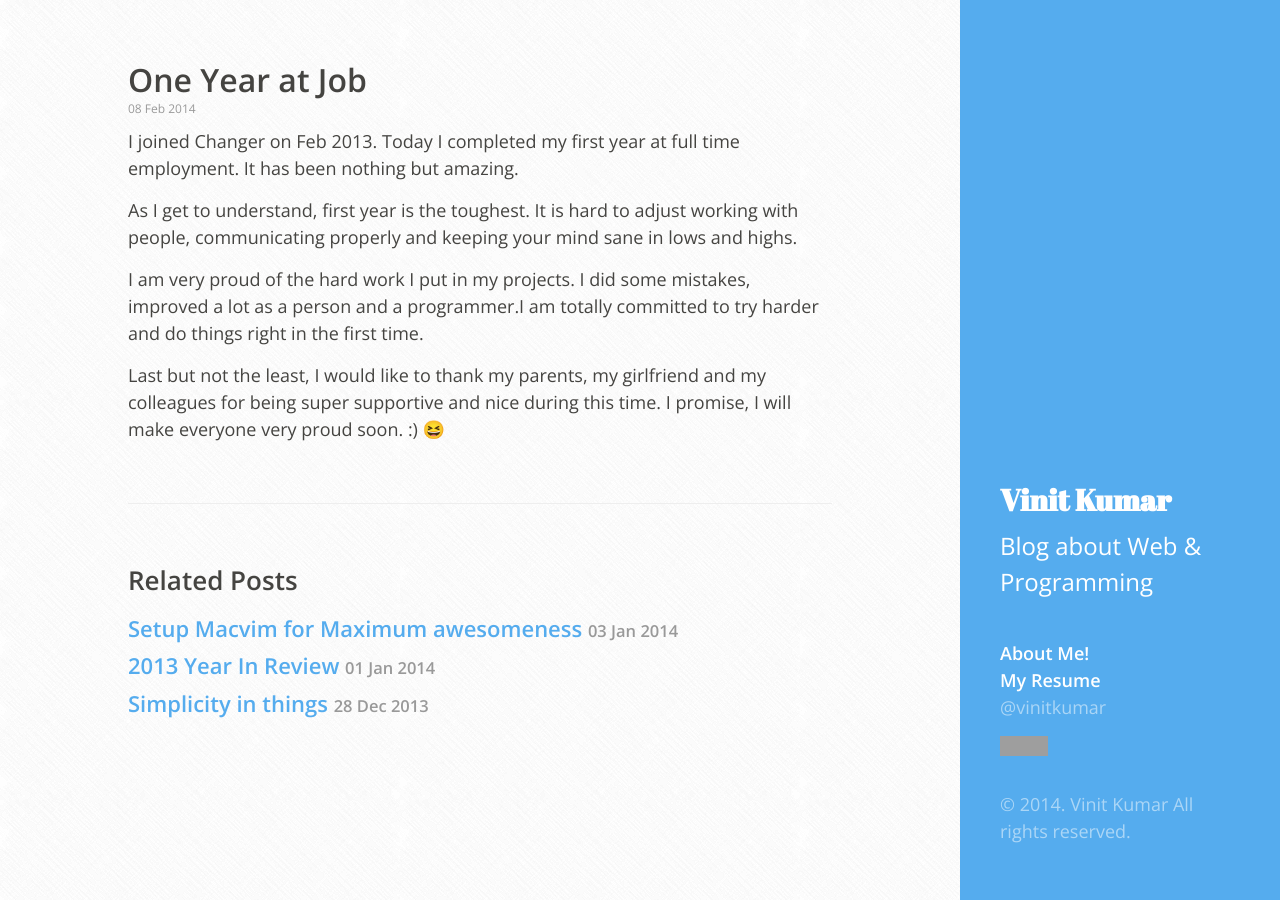
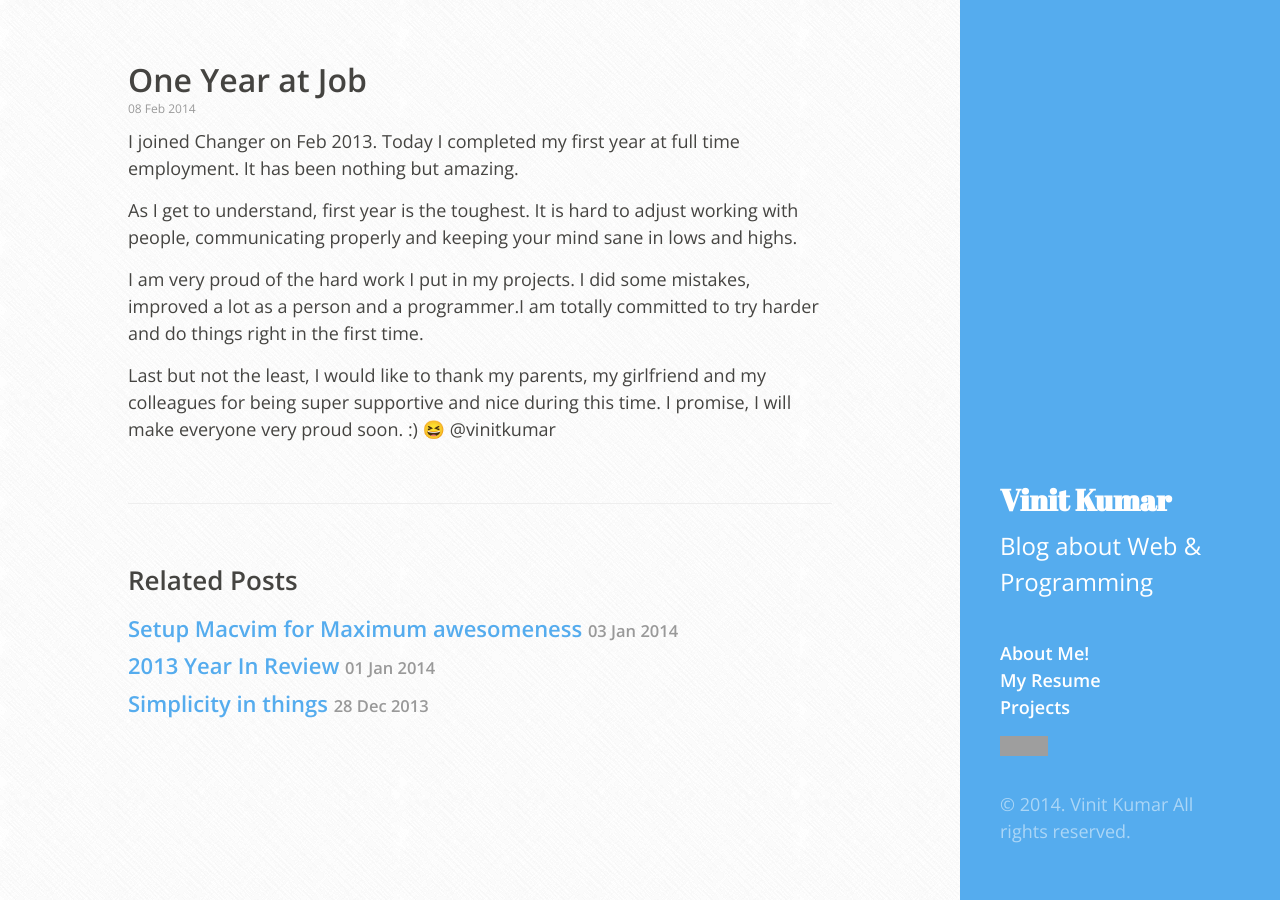
Before and after one commit to vinitkumar/vinitkumar.github.com, a Jekyll site: the page built from _posts/2014-02-08-One-year-on-job.md, in a window 1280 px wide. Built offline with Jekyll 4.4.1, drawn with Linux system fonts in a browser that asks for light colours; emoji names are drawn with the system emoji font; Markdown is read by kramdown in place of the engine named in the settings; grey boxes are pictures that could not be loaded.

Commit message:
add more files

```diff
--- a/_layouts/default.html
+++ b/_layouts/default.html
@@ -18,7 +18,7 @@
                 <a href="/public/vinit_resume.pdf">My Resume</a>
             </li>
             <li>
-              @vinitkumar
+              <a href="https://github.com/vinitkumar?tab=repositories">Projects</a>
             </li>
           </ul>
           <style>
```
Also changed, not shown: _posts/2014-02-08-One-year-on-job.md (+1 -1 lines).
